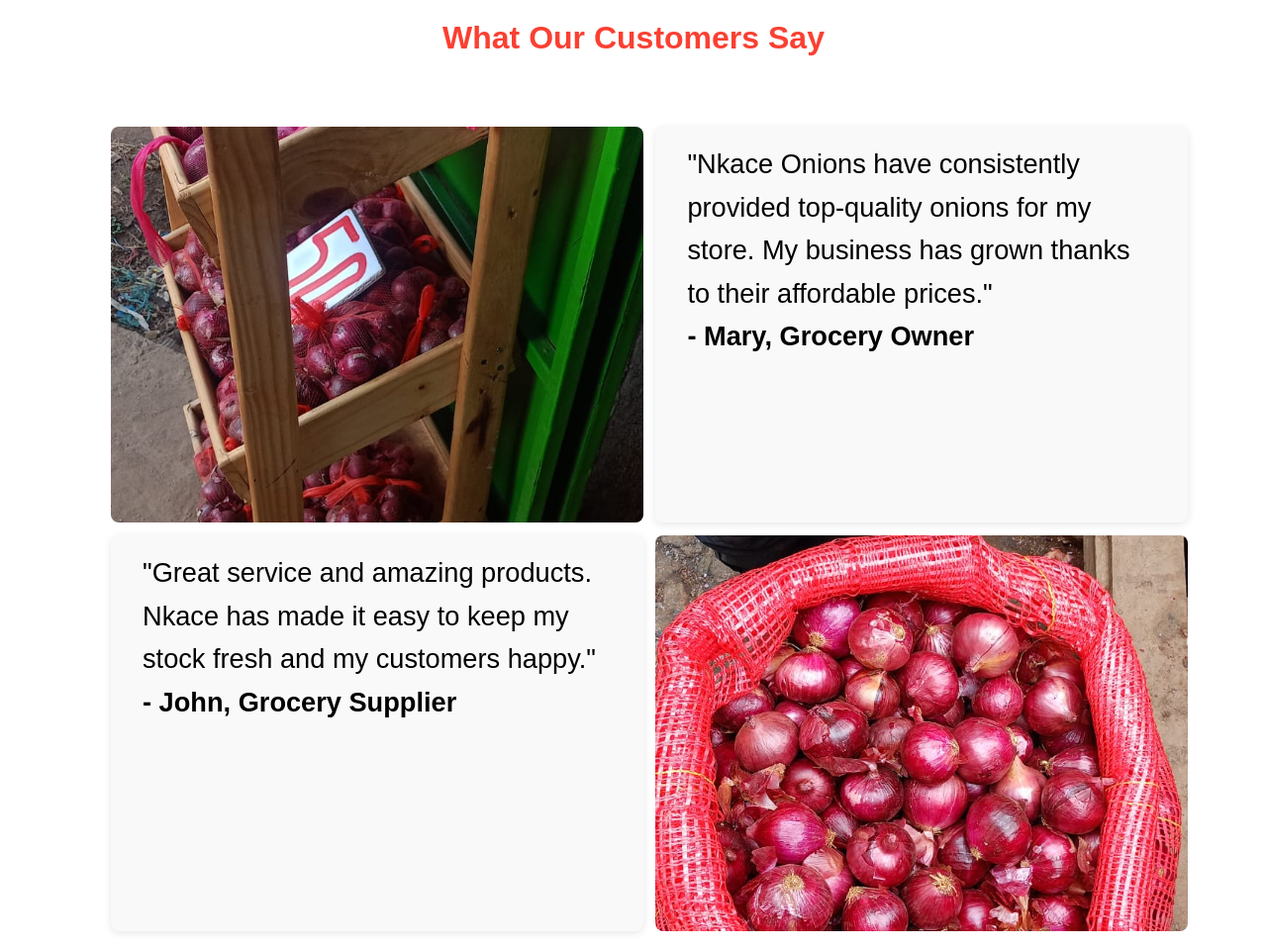
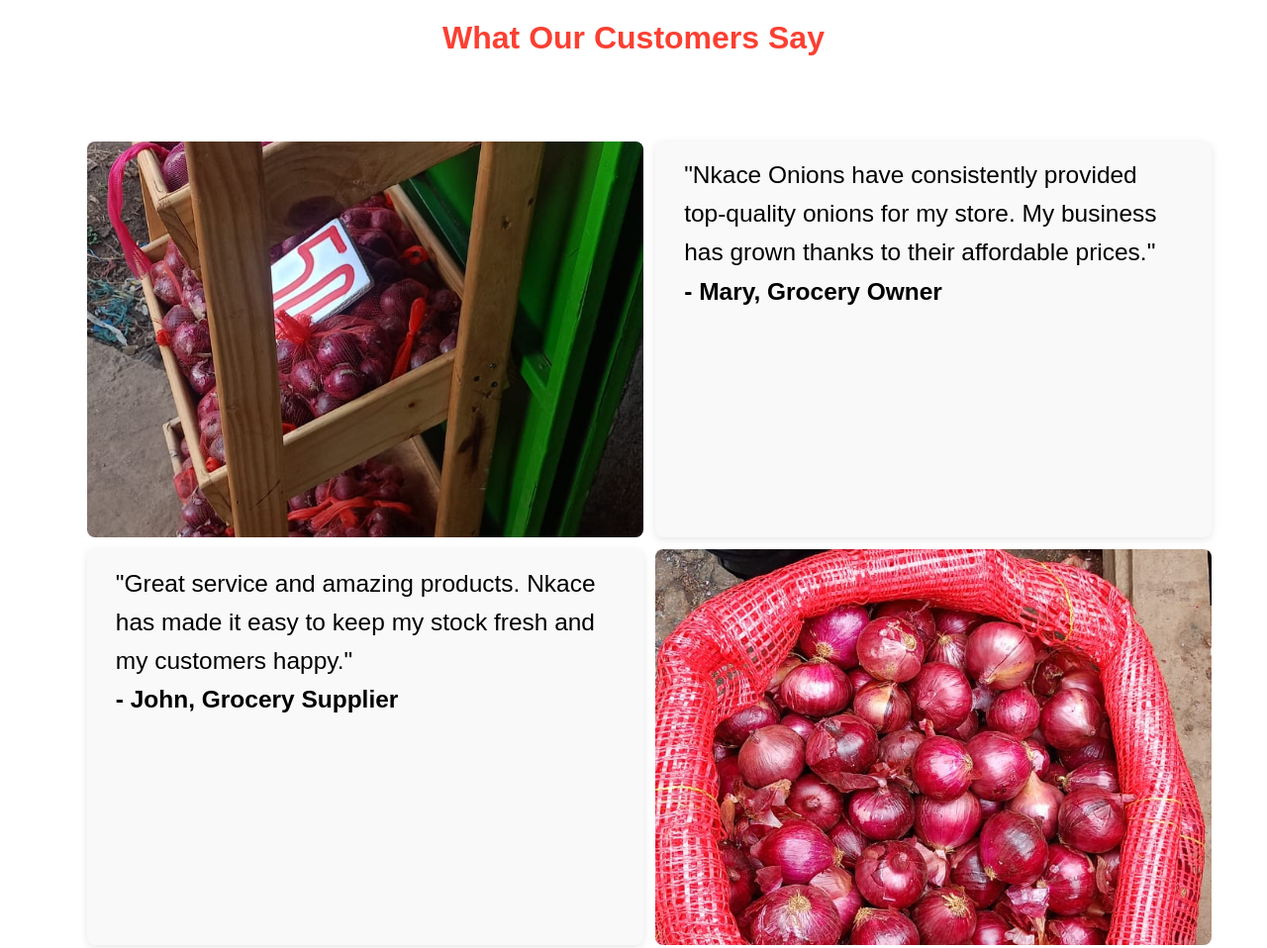
Before and after one commit to Walshwade-dev/onion-store, a plain HTML site: page index.html in a window 1280 px wide. Shown: the part 2580-3538 px from the top of the page at 99% size. Drawn offline with Linux system fonts and the light colour scheme.

Commit message:
resized site for medium screen sized devices

```diff
--- a/styles.css
+++ b/styles.css
@@ -391,33 +391,35 @@
   }
 
   .feedback-grid {
+    background-color: inherit;
     width: 100%;
     display: grid;
-    grid-template-columns: repeat(auto-fit, minmax(50px, 1fr));
+    grid-template-columns: repeat(auto-fit, minmax(100px, 1fr));
     grid-auto-flow: dense;
     grid-template-rows: auto;
     gap: 0.8em;
-    padding: 0 2em;
     grid-template-areas:
-        ".... ...."
         "img1 card1"
         "img1 card1"
         "card2 img2"
         "card2 img2"
-        ".... .... "
+      ;
+    overflow: hidden;
+    padding: 0.9rem 0.5rem;
   }
 
   .contact-img img{
-    width: 150px;
-    height: 250px;
+    width: 140px;
+    height: 240px;
     object-fit: cover;
     border-radius: 0.5rem;
   }
 
   .card-1, .card-2{
-    width: 150px;
-    height: 250px;
-    padding: 0.5em 0.2em;
+    width: 140px;
+    height: 240px;
+    padding: 0.5rem 0.3rem;
+    font-size: 0.9rem;
   }
 
   .feedbacker {
```
